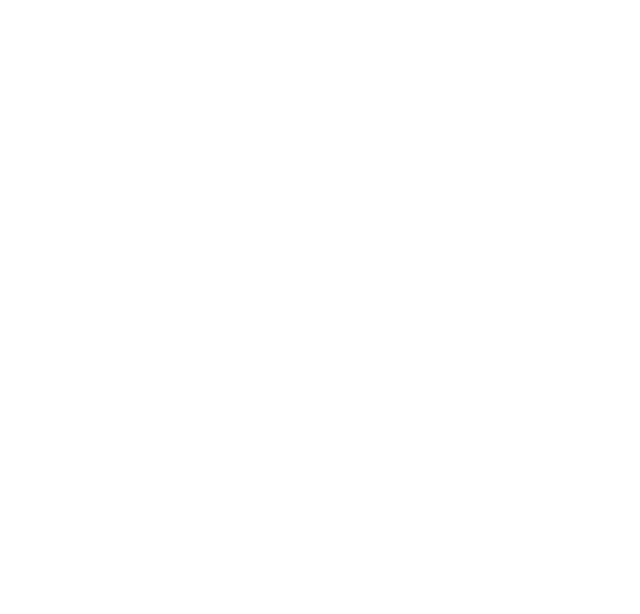
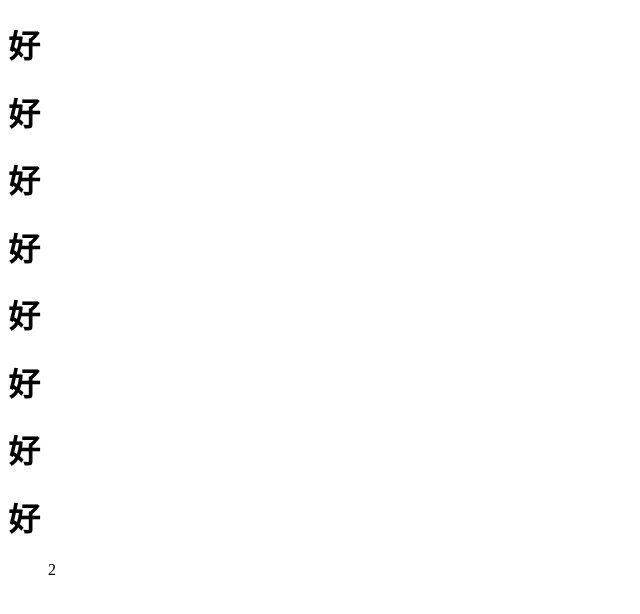
Before and after one commit to xuwenhai/test1, a plain HTML site: page index.html in a window 1280 px wide. Shown: the whole page, without its empty margins (0-640 px from the left). Drawn offline with Linux system fonts and the light colour scheme.

Commit message:
update .gitignore

```diff
--- a/index.html
+++ b/index.html
@@ -8,6 +8,14 @@
     <title>Document</title>
 </head>
 <body>
-
+<h1>好</h1>
+<h1>好</h1>
+<h1>好</h1>
+<h1>好</h1>
+<h1>好</h1>
+<h1>好</h1>
+<h1>好</h1>
+<h1>好</h1>
+<ul>2</ul>
 </body>
 </html>
```
Also changed, not shown: 1 other file.
